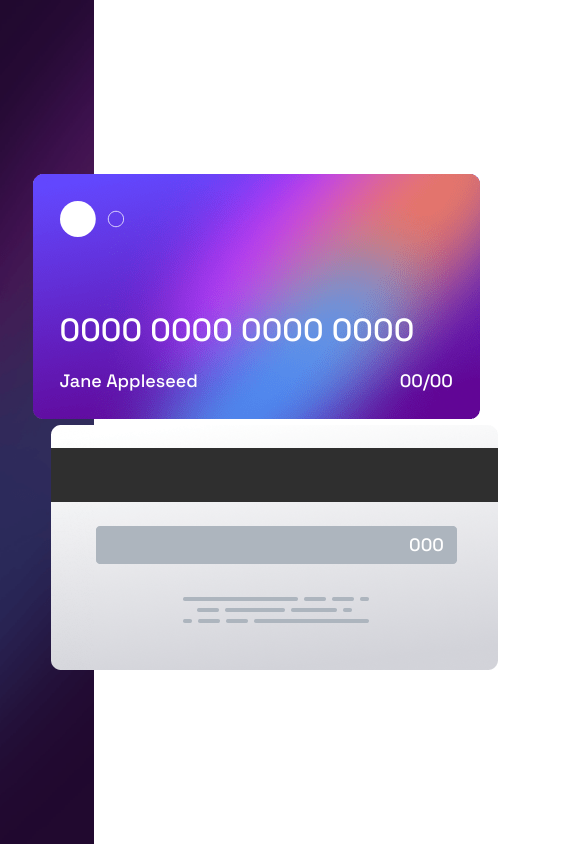
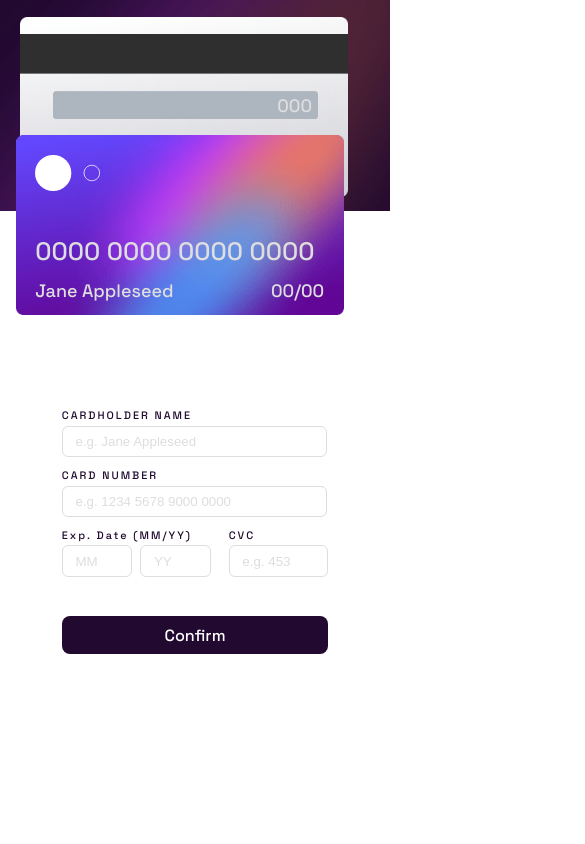
Before and after one commit to WORTH65/front-end-mentor-challenge-2, a plain HTML site: page index.html in a window 390 px wide. Shown: the top 844 px of the page, 585 px wide, since content can reach past the window. Drawn offline with nearby package versions, Linux system fonts and the light colour scheme.

Commit message:
Done with the responsive layout

```diff
--- a/index.html
+++ b/index.html
@@ -20,6 +20,26 @@
 <body>
 
   <div class="full-wrapper">
+
+    <!-- Top Side Images -->
+    <div class="top-images">
+      <div class="card-front">
+        <img src="images/card-logo.svg" alt="logo" >
+        <div class="front-text">
+          <p id="card-number">0000 0000 0000 0000</p>
+          <div class="front-bottom-text">
+            <p id="card-name">Jane Appleseed</p>
+            <p id="card-date"><span id="card-month">00</span>/<span id="card-year">00</span></p>
+          </div>
+        </div>
+      </div>
+
+      <div class="card-back">
+        <p id="cvv">000</p>
+      </div>
+    </div>
+
+    <!-- Left Side Images -->
     <div class="left-images">
       <div class="card-front">
         <img src="images/card-logo.svg" alt="logo" >
@@ -31,10 +51,13 @@
           </div>
         </div>
       </div>
+
       <div class="card-back">
         <p id="cvv">000</p>
       </div>
     </div>
+
+    <!-- Right Side Form -->
     <div class="right-form">
       <div class="vertical-align-helper">
 
--- a/style.css
+++ b/style.css
@@ -108,7 +108,7 @@ form {
     border-radius: 8px;
     margin-top: 2rem;
     font-family: 'Space Grotesk', sans-serif;
-    font-size: 16px;
+    font-size: 0.9rem;
     padding: 0.4rem 0.7rem;
     color: var(--white);
     background-color: var(--dark-violet);
@@ -122,6 +122,11 @@ form {
     transition: 0.5s;
 }
 
+/* Hiding the mobile images */
+.top-images {
+    display: none;
+}
+
 /* Left Side Decorations */
 .left-images {
     width: 24%;
@@ -131,7 +136,7 @@ form {
     justify-content: center;
     background-image: url('images/bg-main-desktop.png');
     background-size: cover;
-    color: white;
+    color: var(--light-violet);
 }
 
 .card-front, .card-back {
@@ -168,7 +173,7 @@ form {
     justify-content: space-between;
 }
 #card-number {
-    font-size: 32px;
+    font-size: 1.4rem;
     margin-bottom: 5%;
 }
 
@@ -207,7 +212,7 @@ form {
     border-radius: 8px;
     margin-top: 2rem;
     font-family: 'Space Grotesk', sans-serif;
-    font-size: 16px;
+    font-size: 0.9rem;
     padding: 0.4rem 0.7rem;
     color: var(--white);
     background-color: var(--dark-violet);
@@ -220,3 +225,83 @@ form {
     cursor: pointer;
     transition: 0.5s;
 }
+
+/* Media Queries */
+@media only screen and (max-width: 1100px) and (min-width: 861px) {
+    .form-outline {
+        left: 21rem;
+    }
+}
+
+@media only screen and (max-width: 860px) {
+    .full-wrapper {
+        flex-direction: column;
+        /* justify-content: center; */
+    }
+    .left-images {
+        display: none;
+    }
+    .top-images {
+        display: block;
+        width: 100%;
+        height: 25%;
+        background-image: url('images/bg-main-desktop.png');
+        background-size: cover;
+    }
+    .card-front, .card-back {
+        display: inline-block;
+        position: absolute;
+        height: 10rem;
+        width: 18.24rem;
+        background-size: contain;
+        color: var(--light-violet);
+        margin: 0;
+    }
+    .card-front {
+        background-image: url(images/bg-card-front.png);
+        z-index: 11;
+        top: 8%;
+        left: 20%;
+    }
+    #card-number {
+        margin-bottom: 4%;
+    }
+    #cvv {
+        margin: 23.4% 0 0 78.5%;
+    }
+    .card-back {
+        background-image: url(images/bg-card-back.png);
+        z-index: 10;
+        top: 2%;
+        left: 36%;
+    }
+
+    .vertical-align-helper {
+        height: 100%;
+        display: flex;
+        align-items: center;
+        justify-content: center;
+    }
+    .right-form {
+        width: 100%;
+        height: 75%;
+    }
+    .form-outline {
+        position: static;
+    }
+}
+
+@media only screen and (max-width: 555px) {
+    .card-front {
+        background-image: url(images/bg-card-front.png);
+        z-index: 11;
+        top: 16%;
+        left: 4%;
+    }
+    .card-back {
+        background-image: url(images/bg-card-back.png);
+        z-index: 10;
+        top: 2%;
+        left: 5%;
+    }
+}
```
